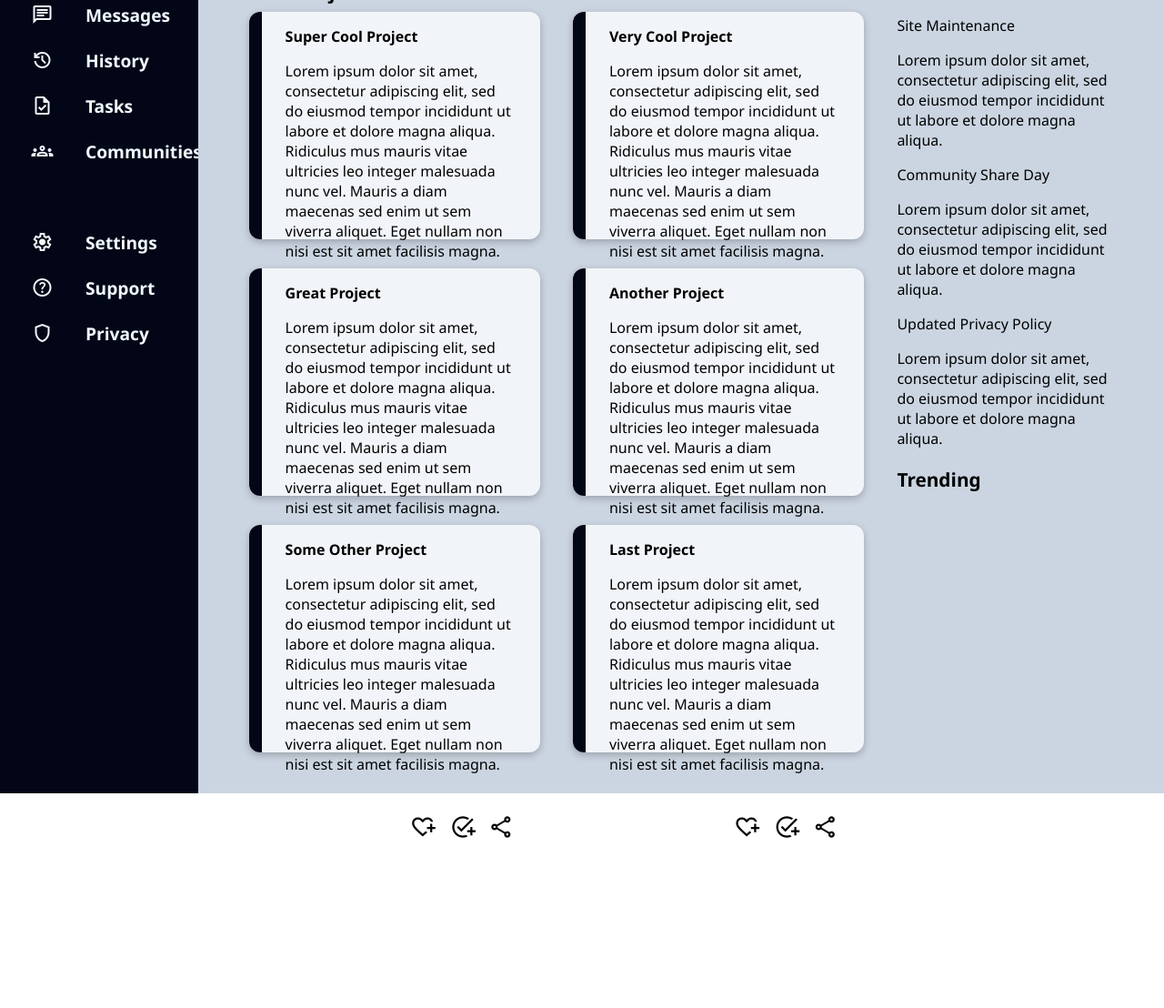
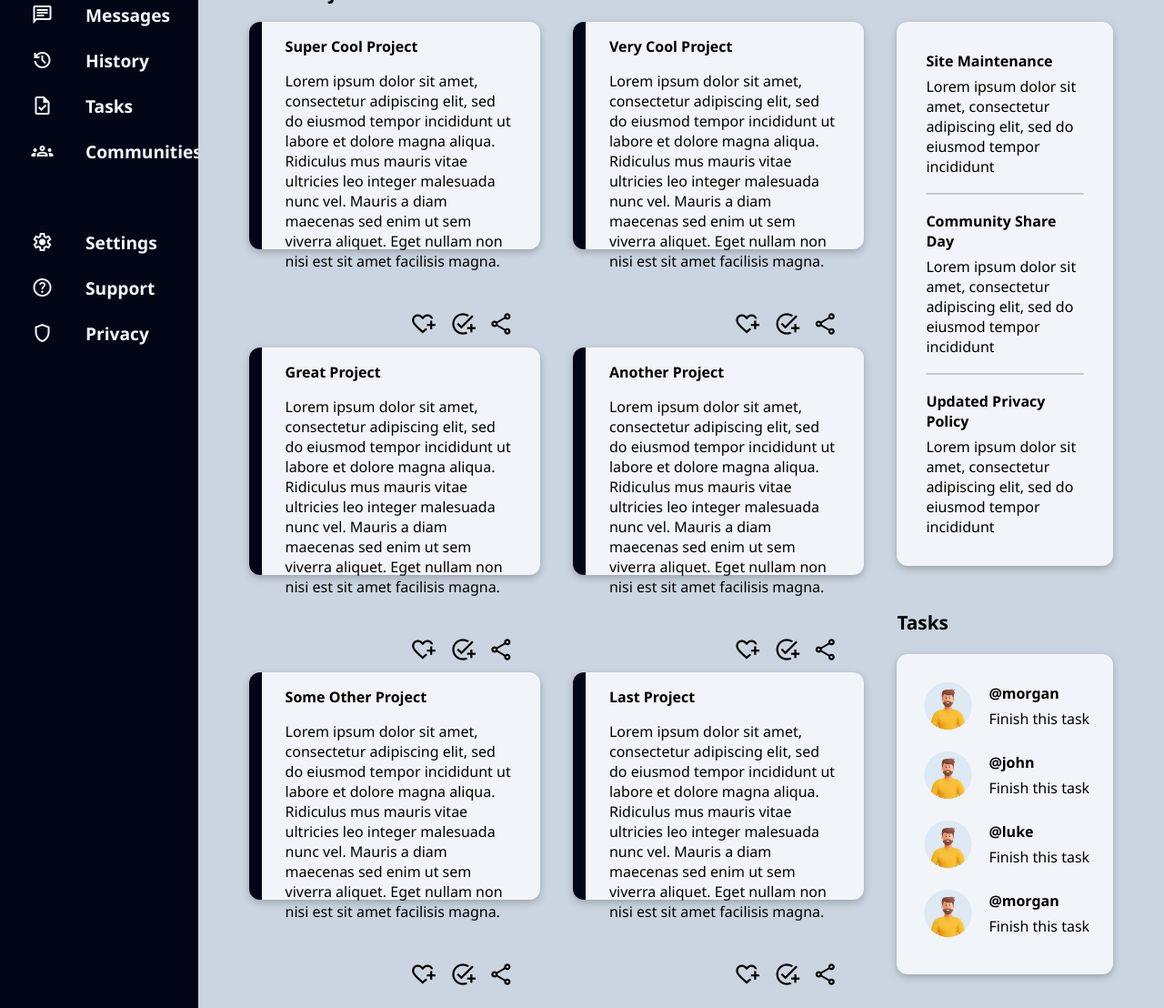
Before and after one commit to Greg057/dashboard, a plain HTML site: page index.html in a window 1280 px wide. Shown: the part 228-1336 px from the top of the page at 91% size. Before the commit the page ends 1154 px from the top, so only its background shows below. Drawn offline with nearby package versions, Linux system fonts and the light colour scheme.

Commit message:
Finish right bar of main part

```diff
--- a/index.html
+++ b/index.html
@@ -137,21 +137,51 @@
                 </div>
             </div>
             <div class="right-bar">
-                <div class="annoucements-container">
+                <div class="announcements-container">
                     <div class="card">
                         <p class="title">Site Maintenance</p>
-                        <p>Lorem ipsum dolor sit amet, consectetur adipiscing elit, sed do eiusmod tempor incididunt ut labore et dolore magna aliqua.</p>
+                        <p>Lorem ipsum dolor sit amet, consectetur adipiscing elit, sed do eiusmod tempor incididunt</p>
                         <div class="grey-line"></div>
                         <p class="title">Community Share Day</p>
-                        <p>Lorem ipsum dolor sit amet, consectetur adipiscing elit, sed do eiusmod tempor incididunt ut labore et dolore magna aliqua.</p>
+                        <p>Lorem ipsum dolor sit amet, consectetur adipiscing elit, sed do eiusmod tempor incididunt</p>
                         <div class="grey-line"></div>
                         <p class="title">Updated Privacy Policy</p>
-                        <p>Lorem ipsum dolor sit amet, consectetur adipiscing elit, sed do eiusmod tempor incididunt ut labore et dolore magna aliqua.</p>
+                        <p>Lorem ipsum dolor sit amet, consectetur adipiscing elit, sed do eiusmod tempor incididunt</p>
                     </div>
 
                 </div>
                 <div class="trending-container">
-                    <p>Trending</p>
+                    <p>Tasks</p>
+                    <div class="card">
+                        <div class="person">
+                            <img src="./img/avatar.png">
+                            <div class="name">
+                                <p class="title">@morgan</p>
+                                <p>Finish this task</p>
+                            </div>
+                        </div>
+                        <div class="person">
+                            <img src="./img/avatar.png">
+                            <div class="name">
+                                <p class="title">@john</p>
+                                <p>Finish this task</p>
+                            </div>
+                        </div>
+                        <div class="person">
+                            <img src="./img/avatar.png">
+                            <div class="name">
+                                <p class="title">@luke</p>
+                                <p>Finish this task</p>
+                            </div>
+                        </div>
+                        <div class="person">
+                            <img src="./img/avatar.png">
+                            <div class="name">
+                                <p class="title">@morgan</p>
+                                <p>Finish this task</p>
+                            </div>
+                        </div>
+                    </div>
                 </div>
             </div>
         </div>
--- a/style.css
+++ b/style.css
@@ -6,7 +6,6 @@ body {
 
 .container {
     height: 100vh;
-    width: 100vw;
     display: grid;
     grid-template-rows: 20% auto;
     grid-template-columns: 17% auto;
@@ -189,3 +188,57 @@ body {
     font-weight: 700;
 
 }
+
+.right-bar {
+    margin-top: 12px;
+
+
+}
+
+.right-bar .card {
+    background-color: #f1f5f9;
+    padding: 24px;
+    height: 1fr;
+    border-radius: 12px;
+    box-shadow: rgba(0, 0, 0, 0.24) 0px 3px 8px;
+}
+
+.right-bar .announcements-container .card {
+    display: flex;
+    flex-direction: column;
+    justify-content: center;
+    margin-bottom: 48px;
+    padding: 32px;
+}
+
+.right-bar .card p {
+    margin: 0;
+}
+
+.grey-line {
+    background-color: #878c92;
+    opacity: 0.4;
+    height: 2px;
+    width: 100%;
+    border-radius: 24px;
+    margin: 18px 0;
+}
+
+.right-bar .card .title {
+    font-weight: 700;
+    margin-bottom: 6px;
+
+}
+
+
+.trending-container img {
+    height: 65px;
+
+}
+
+.person {
+    display: flex;
+    align-items: center;
+    gap: 12px;
+    margin-bottom: 11px;
+}
```
